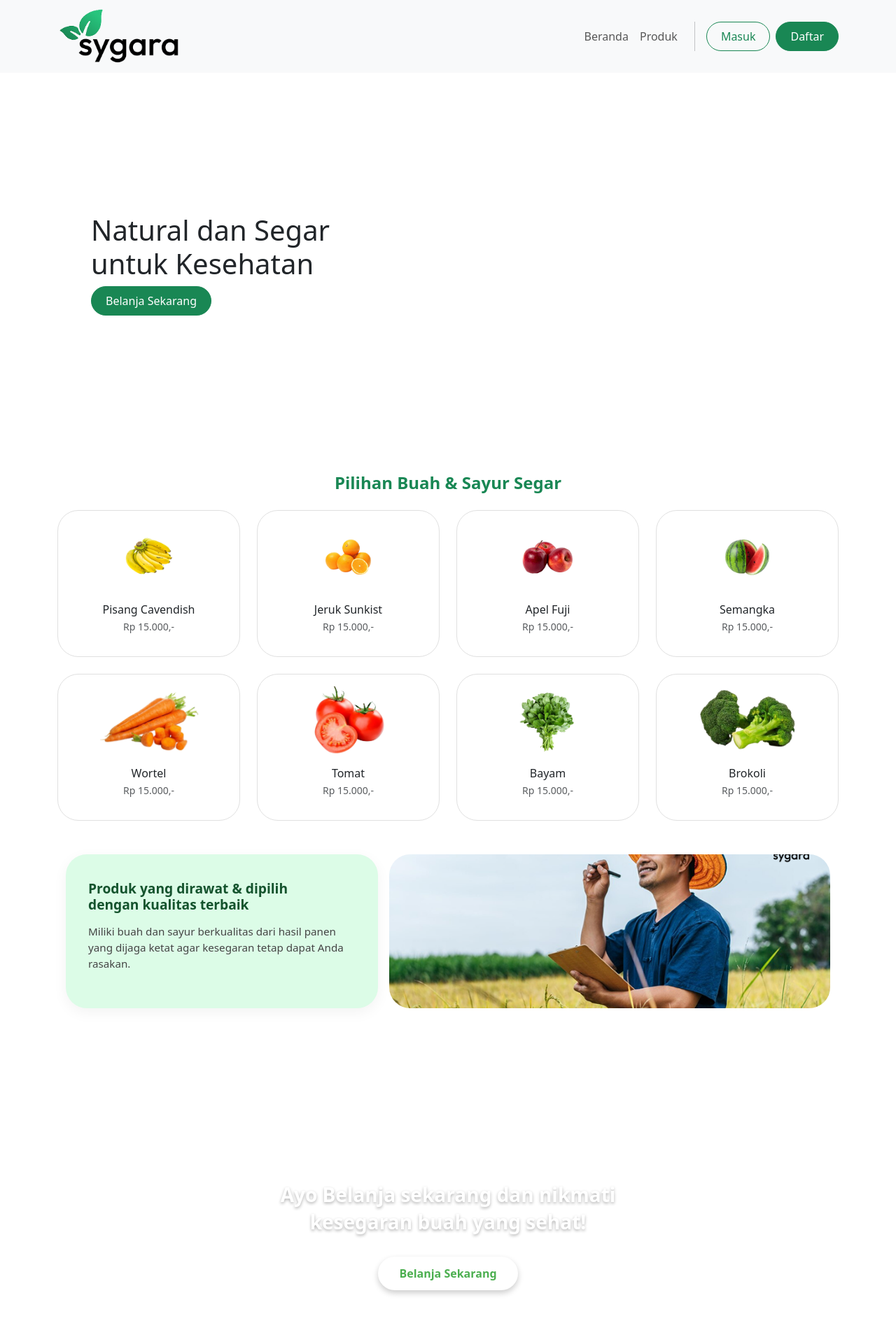
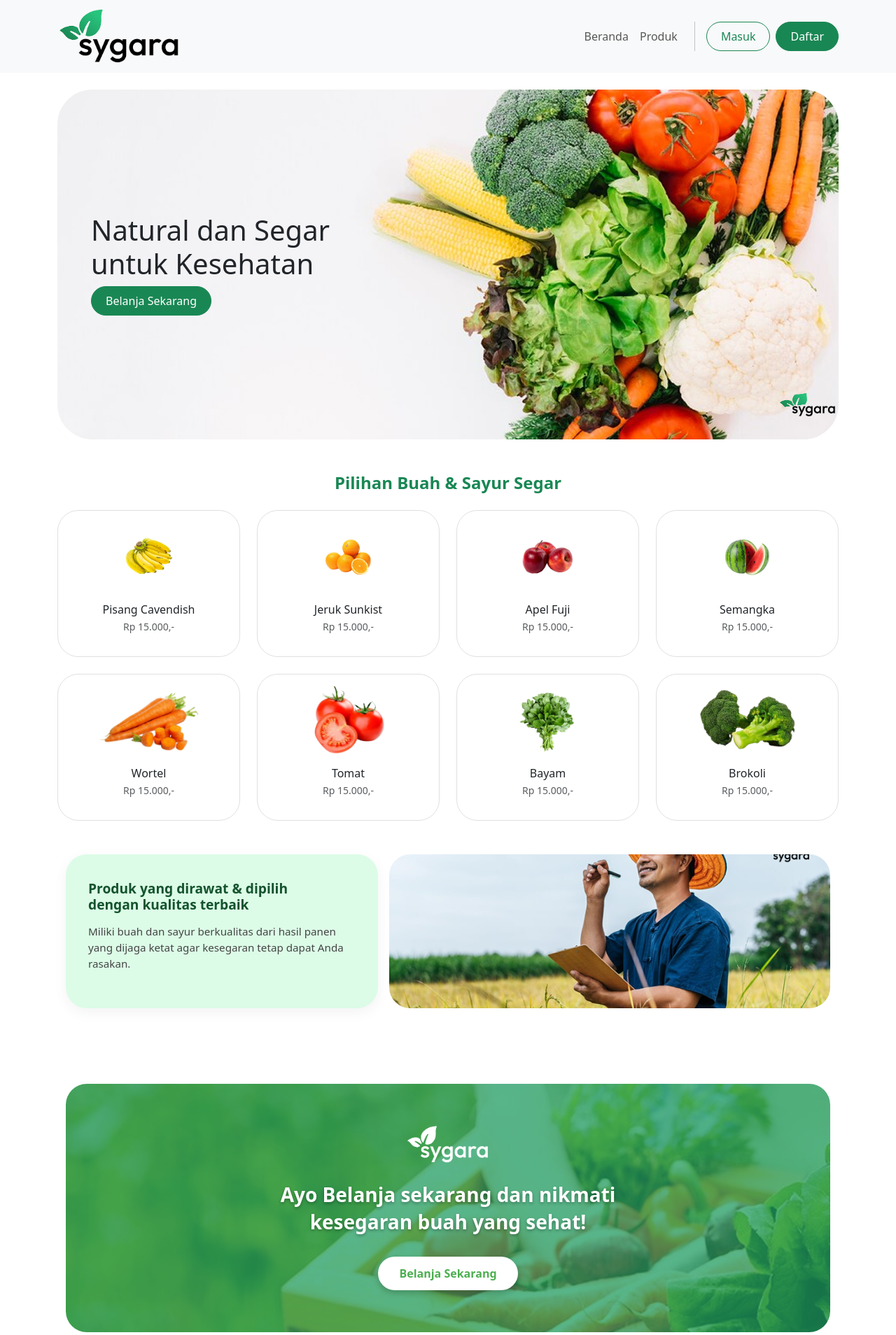
Before and after one commit to BibitLestari/landing_page, a plain HTML site: page index.html in a window 1280 px wide. Shown: the top 1908 px of the page at 70% size. Drawn offline with nearby package versions, Linux system fonts and the light colour scheme; the site is published under a folder, as on GitHub Pages, so addresses that start at the root find nothing.

Commit message:
update css

```diff
--- a/style.css
+++ b/style.css
@@ -14,7 +14,7 @@
 }
 
 .hero .bg-hero {
-    background-image: url(/assets/img-banner1.png);
+    background-image: url(assets/img-banner1.png);
     background-size: cover;
     background-position: center;
     height: 500px;
@@ -72,7 +72,7 @@
 }
 
 .final-cta {
-            background-image: url(/assets/img-cta.png);
+            background-image: url(assets/img-cta.png);
             color: white;
             padding: 60px 50px;
             border-radius: 30px;
```
